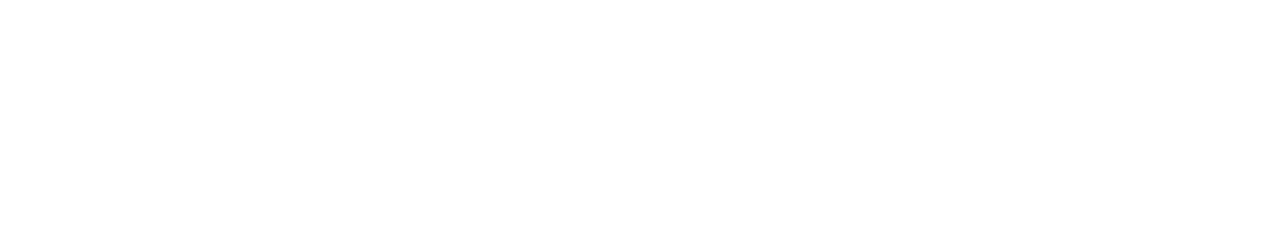
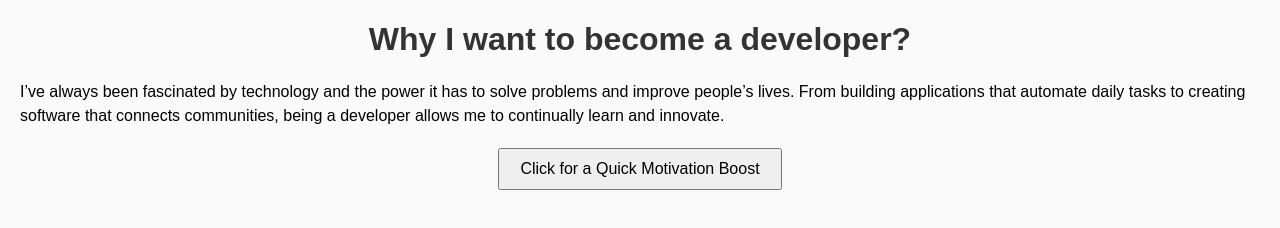
Before and after one commit to acciojob/why-software-jadhavakashofficial, a website: page main.html in a window 1280 px wide. Drawn offline with Linux system fonts and the light colour scheme.

Commit message:
created a submission

```diff
--- a/main.html
+++ b/main.html
@@ -1,16 +1,19 @@
 <!DOCTYPE html>
-
 <html>
-
 <head>
-	<link rel="stylesheet" href="styles.css">
+  <meta charset="UTF-8">
+  <title>Why I Want to Become a Developer</title>
+  <link rel="stylesheet" href="styles.css">
 </head>
-
 <body>
-	<!-- the entire body must be written by student -->
-    <script type="text/javascript" src="./script.js">
-</script>
-
+  <h1>Why I want to become a developer?</h1>
+  <p>
+    I’ve always been fascinated by technology and the power it has to solve
+    problems and improve people’s lives. From building applications that
+    automate daily tasks to creating software that connects communities,
+    being a developer allows me to continually learn and innovate.
+  </p>
+  <button id="motivationButton">Click for a Quick Motivation Boost</button>
+  <script src="script.js"></script>
 </body>
-
 </html>
--- a/script.js
+++ b/script.js
@@ -1 +1,4 @@
-//your code here
+const motivationButton = document.getElementById('motivationButton');
+motivationButton.addEventListener('click', function() {
+  alert('Keep going! You are on the path to becoming an awesome developer!');
+});
--- a/styles.css
+++ b/styles.css
@@ -1,2 +1,23 @@
+body {
+  margin: 20px;
+  font-family: Arial, sans-serif;
+  background-color: #fafafa;
+}
 
-/* Your CSS Code here. */
+h1 {
+  color: #333;
+  text-align: center;
+}
+
+p {
+  font-size: 16px;
+  line-height: 1.5;
+}
+
+#motivationButton {
+  display: block;
+  margin: 20px auto;
+  padding: 10px 20px;
+  font-size: 16px;
+  cursor: pointer;
+}
```
